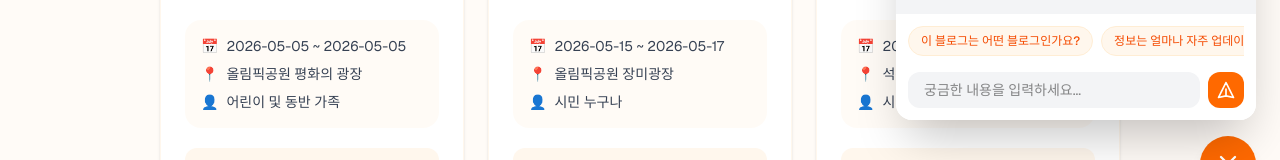
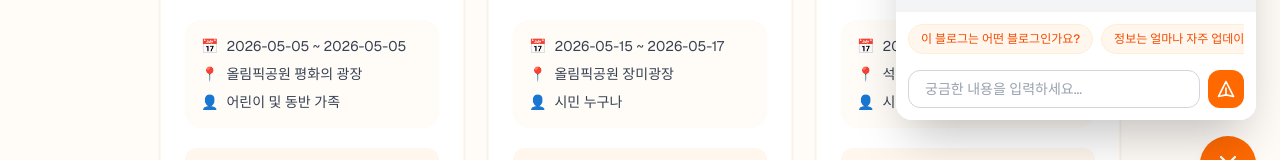
Before and after one commit to shomia-biz/vibe-local-info, a Next.js app: page / in a window 1280 px wide. Both pictures are taken after a click on the button 1228 px from the left and 748 px from the top of the page. Shown: the part 584-744 px from the top of the page. Built offline with nearby package versions, Linux system fonts and the light colour scheme; no server answers.

Commit message:
style: AI 챗봇 입력창 가독성 개선

```diff
--- a/src/components/ChatBot.tsx
+++ b/src/components/ChatBot.tsx
@@ -160,7 +160,7 @@ export default function ChatBot() {
               value={input}
               onChange={(e) => setInput(e.target.value)}
               placeholder="궁금한 내용을 입력하세요..."
-              className="flex-1 px-4 py-2 bg-gray-100 border-none rounded-xl text-sm focus:ring-2 focus:ring-orange-500 outline-none"
+              className="flex-1 px-4 py-2 bg-white border border-gray-300 rounded-xl text-sm text-gray-900 placeholder-gray-400 focus:ring-2 focus:ring-orange-500 focus:border-orange-500 outline-none"
               disabled={isLoading}
             />
             <button
```
